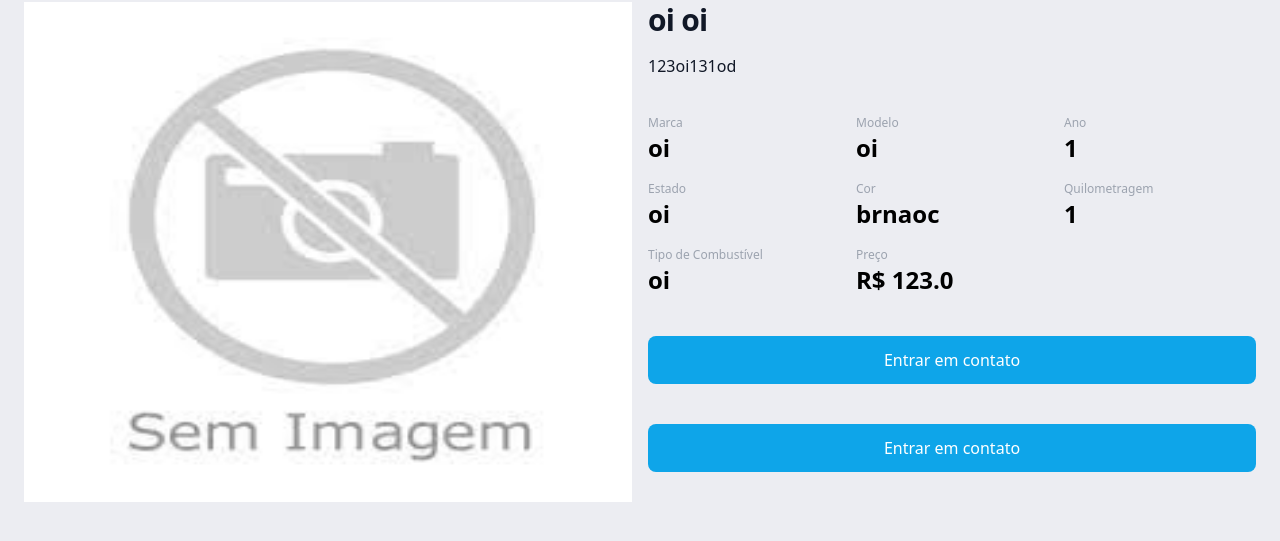
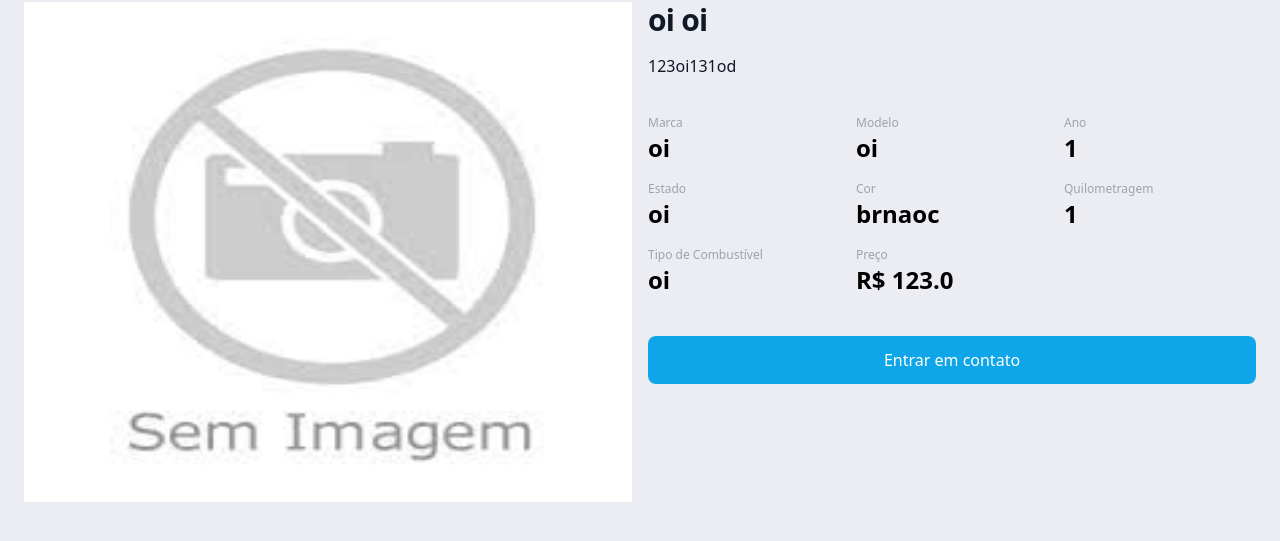
Before and after one commit to GRUP-FDS/Marketplace, a Django app: page /cars/1/ in a window 1280 px wide. Shown: the part 110-651 px from the top of the page. Run offline with Django 4.2, Linux system fonts and the light colour scheme; data comes from the database, SQL or seed files in the repository; both versions use the stored data as it was after the commit; some libraries are stand-ins or nearby versions.

Commit message:
Pequenas correções

```diff
--- a/carros/templates/carros/paginadedescricao.html
+++ b/carros/templates/carros/paginadedescricao.html
@@ -6,7 +6,7 @@
 
 <div class="max-w-7xl mx-auto px-6 mt-10">
   <!-- Image gallery -->
-  <div class="grid grid-cols-2 gap-4">
+  <div class="flex flex-col my-4 md:my-0 md:grid md:grid-cols-2 gap-4">
     <img src="{{ car.image.url }}" alt="{{ car.car_model }}" class="w-full h-full max-h-[500px]">
     <div>
       <h1 class="text-2xl font-bold tracking-tight text-gray-900 sm:text-3xl">{{car.brand}} {{car.car_model}}</h1>
@@ -49,12 +49,11 @@
       </div>
 
       {% if request.user == car.created_by %}
-      <span class="mt-20 text-lg">Você é o dono desse anúncio.</span>
+        <span class="mt-20 text-lg">Você é o dono desse anúncio.</span>
       {% else %}
       <a href="{% url 'chat:detail' car.id %}?buyer={{ request.user.username }}" target="_self"
         class="block mt-10 text-base text-center text-white bg-sky-500 hover:bg-sky-600 transition-colors px-4 py-3 w-full rounded-lg">Entrar
         em contato</a>
-        <a id="botao_entrar_contato" href="{% url 'chat:detail' car.id %}?buyer={{ request.user.username }}" target="_self" class="block mt-10 text-base text-center text-white bg-sky-500 hover:bg-sky-600 transition-colors px-4 py-3 w-full rounded-lg">Entrar em contato</a>
       {% endif %}
 
       {% load static %}
@@ -71,7 +70,7 @@
 
       <!-- Adição da tag vermelha para carros vendidos -->
       {% if car.is_sold %}
-      <span id="vendido" mt-4 px-2 py-1 text-xs text-white bg-red-500 rounded-full">Vendido</span>
+      <span id="vendido" class="mt-4 px-2 py-1 text-xs text-white bg-red-500 rounded-full">Vendido</span>
       {% endif %}
 
     </div>
--- a/core/templates/core/base.html
+++ b/core/templates/core/base.html
@@ -11,7 +11,7 @@
 </head>
 <body class="bg-[#ECEDF2]">
   <header class="bg-white">
-    <nav class="flex items-center justify-between py-4 px-6 max-w-7xl mx-auto">
+    <nav class="flex flex-col gap-4 items-start md:gap-0 md:flex-row md:items-center md:justify-between py-4 px-6 max-w-7xl mx-auto">
       <a id="home"href="/" class="text-xl text-black">CarTradeo</a>
       <div>
         {% if request.user.is_authenticated %}
```
Also changed, not shown: core/templates/core/my_ads.html (+4 -4 lines), db.sqlite3.
